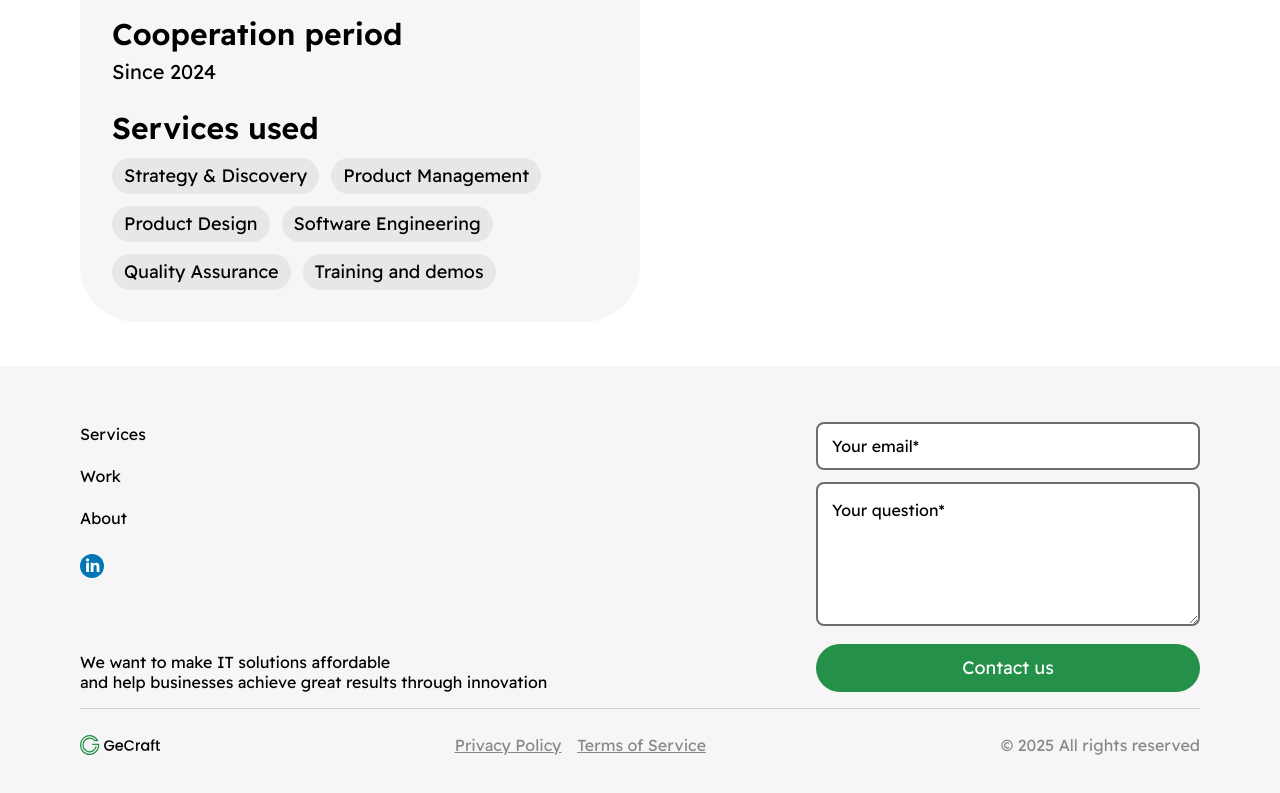
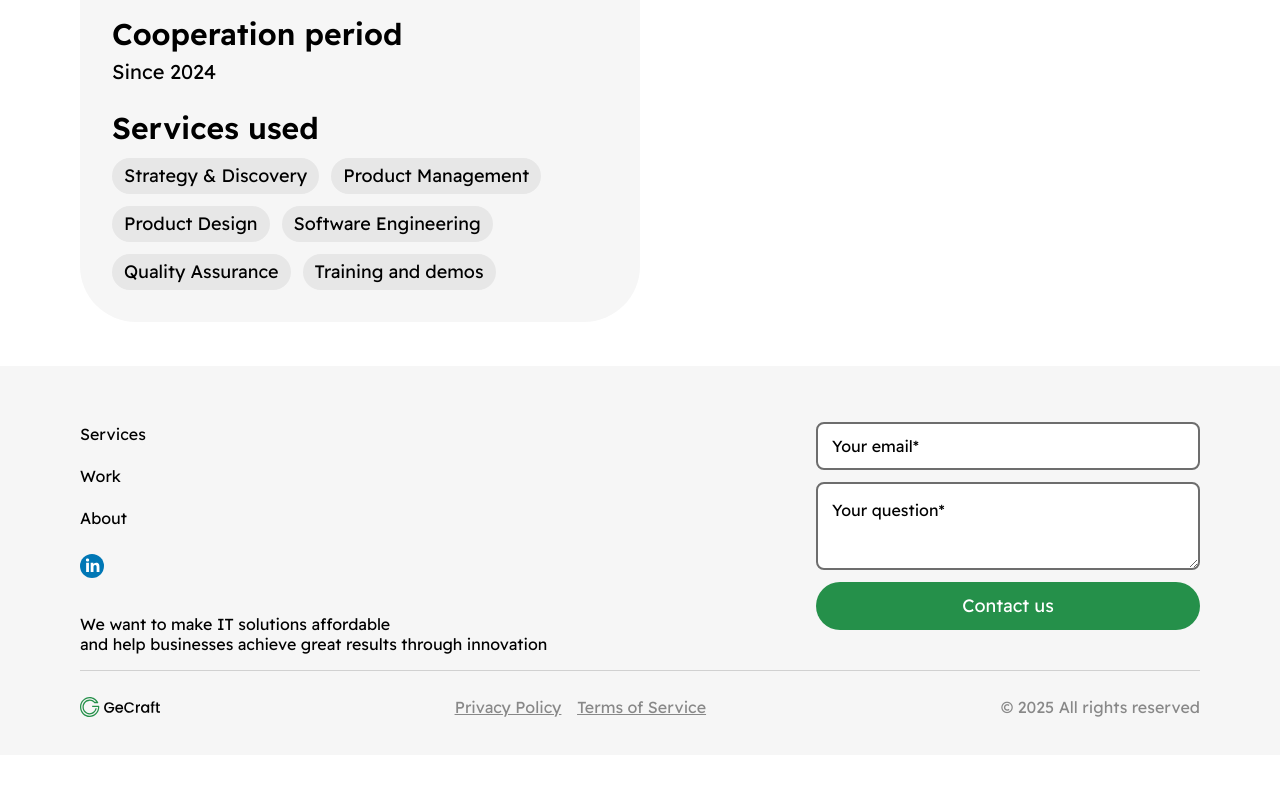
Before and after one commit to gecraft-com/gecraft-website, a React (Vite) app: page / in a window 1280 px wide. Shown: the part 2674-3467 px from the top of the page. After the commit the page ends 3429 px from the top, so only its background shows below. Built offline with nearby package versions, Linux system fonts and the light colour scheme.

Commit message:
Changed height textarea and latter G for terms page

```diff
--- a/src/components/Form.jsx
+++ b/src/components/Form.jsx
@@ -40,7 +40,13 @@ function Form({ onPage = false }) {
     const baseClasses = clsx(
       'w-full rounded-lg border-2 px-4 py-3',
       fieldName === 'goals'
-        ? ['border-primary-600 min-h-36', { 'h-40': onPage, 'h-24': !onPage }]
+        ? [
+            'border-primary-600 block',
+            {
+              'min-h-36 h-40': onPage,
+              'min-h-20 h-[5.5rem]': !onPage,
+            },
+          ]
         : ['h-12']
     )
 
--- a/src/pages/TermsPage.jsx
+++ b/src/pages/TermsPage.jsx
@@ -1,6 +1,6 @@
 function TermsPage() {
   return (
-    <div className="3xl:before:right-48 4xl:before:right-96 w-full before:fixed before:right-16 before:top-10 before:-z-10 xl:before:content-[url('/logo-background.png')] 2xl:before:right-36">
+    <div className="w-full before:fixed before:right-16 before:top-10 before:-z-10 xl:before:content-[url('/logo-background1.png')] 2xl:before:right-36 2xl:before:top-28 2xl:before:content-[url('/logo-background.png')] 3xl:before:right-48 4xl:before:right-96">
       <div className="rounded-3xl bg-primary-100 p-4 sm:px-9 sm:py-8 xl:w-[50rem] 2xl:w-[62.5rem]">
         <h2 className="text-3xl sm:text-4xl">Gecraft Terms of Use</h2>
         <p className="mt-4 text-lg italic sm:mt-6 2xl:text-xl">
```
